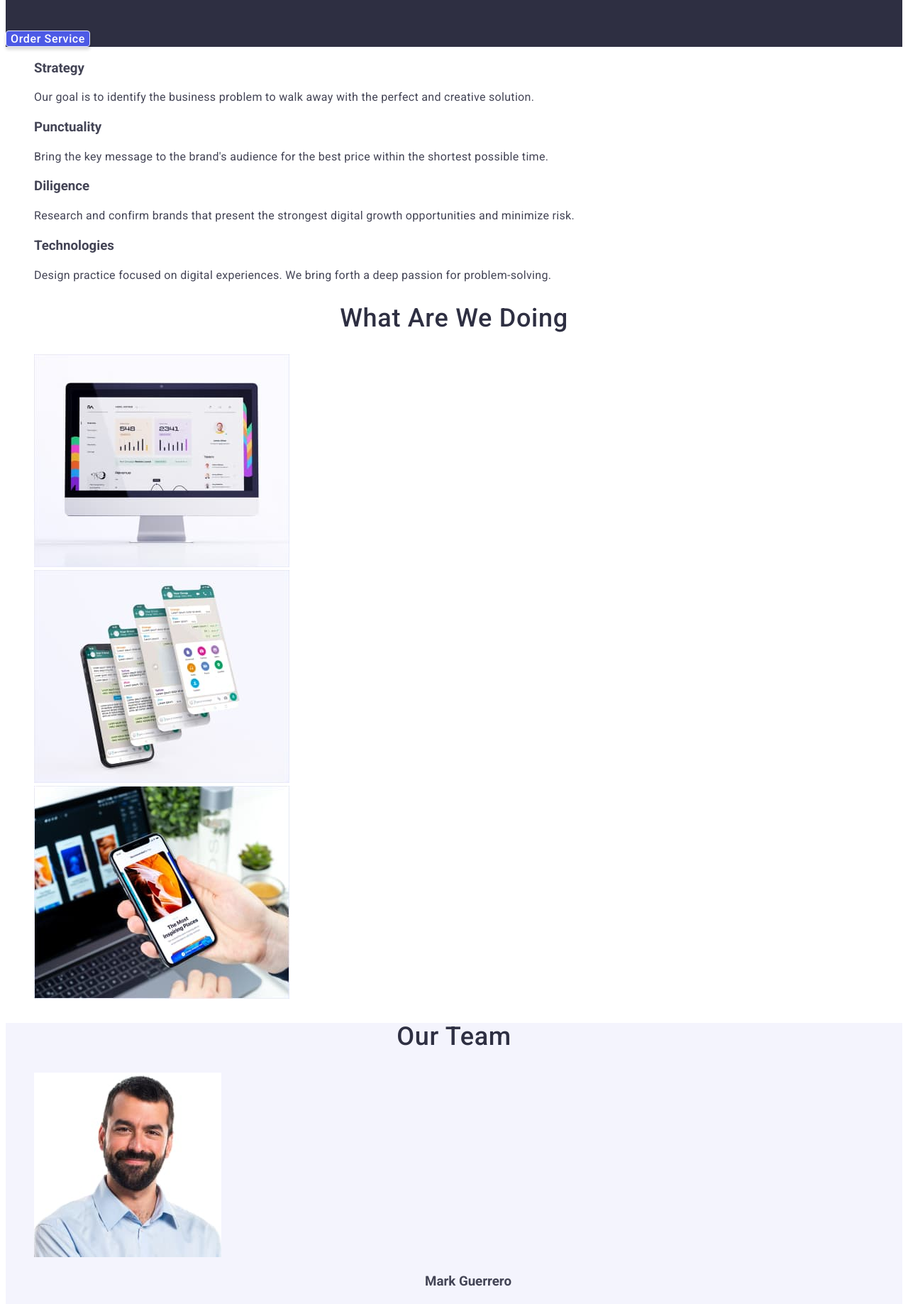
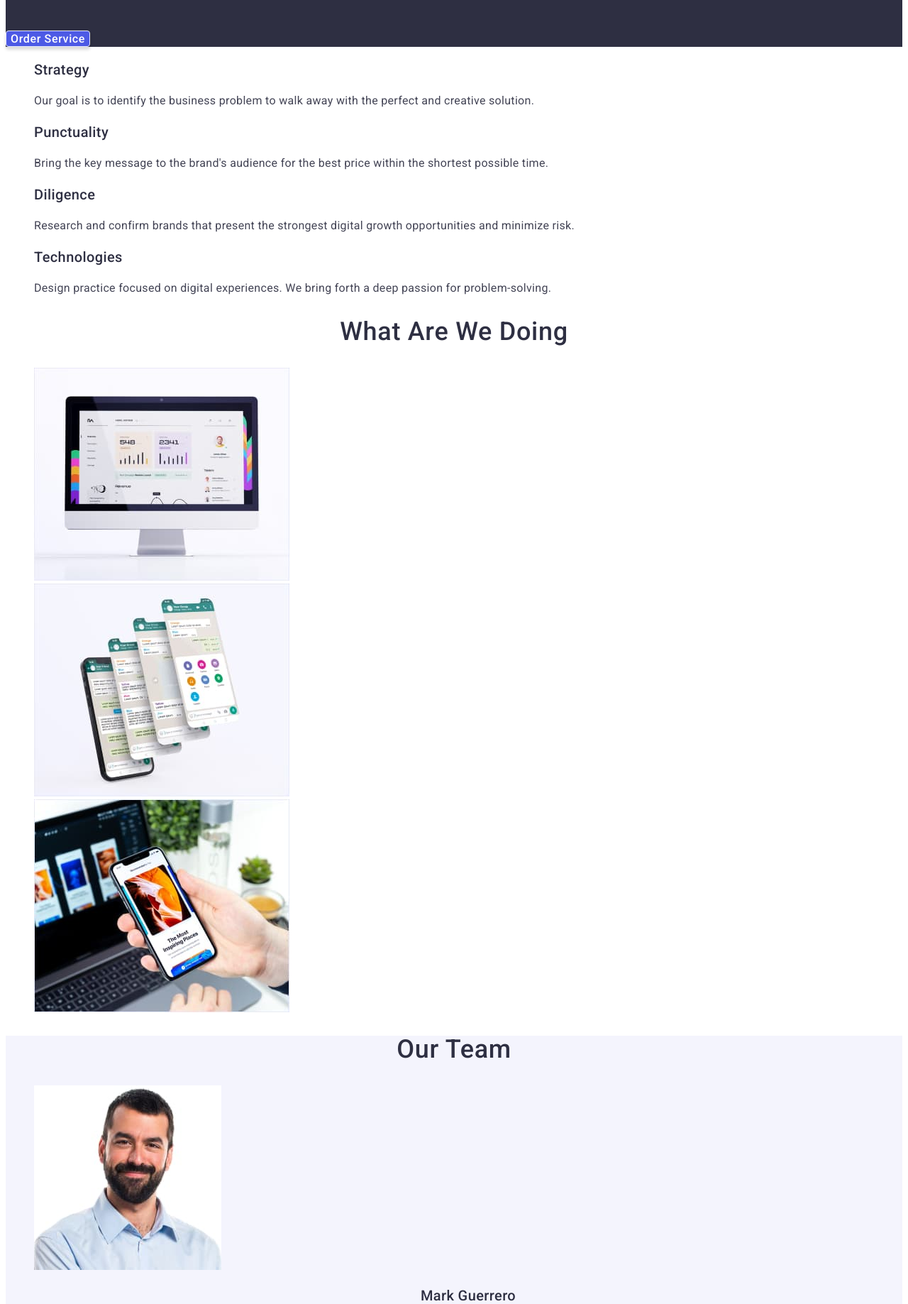
Before and after one commit to TarasMysiura/goit-markup-hw-02, a plain HTML site: page index.html in a window 1280 px wide. Shown: the part 294-2131 px from the top of the page at 71% size. Drawn offline with Linux system fonts and the light colour scheme.

Commit message:
Change 4

```diff
--- a/css/style.css
+++ b/css/style.css
@@ -145,6 +145,7 @@ body {
   line-height: 1.2;
   letter-spacing: 0.02em;
   color: var(--color-title);
+  text-align: left;
 }
 .text {
   font-size: 16px;
@@ -156,8 +157,7 @@ body {
 .team {
   background: var(--color-light);
 }
-
-.team .name {
+.team .title{
   text-align: center;
 }
 
--- a/index.html
+++ b/index.html
@@ -40,25 +40,25 @@
             <h2 class="visually-hidden">Preference</h2>
             <ul class="list">
                 <li class="item link">
-                    <h3 class="title-h3">Strategy</h3>
+                    <h3 class="title">Strategy</h3>
                     <p class="text">Our goal is to identify the business problem to walk away
                         with the perfect and creative solution.
                     </p>
                 </li>
                 <li class="item link">
-                    <h3 class="title-h3">Punctuality</h3>
+                    <h3 class="title">Punctuality</h3>
                     <p class="text">Bring the key message to the brand's audience for the best
                         price within the shortest possible
                         time.</p>
                 </li>
                 <li class="item link">
-                    <h3 class="title-h3">Diligence</h3>
+                    <h3 class="title">Diligence</h3>
                     <p class="text">Research and confirm brands that present the strongest
                         digital growth opportunities and minimize
                         risk.</p>
                 </li>
                 <li class="item link">
-                    <h3 class="title-h3">Technologies</h3>
+                    <h3 class="title">Technologies</h3>
                     <p class="text">Design practice focused on digital experiences. We bring
                         forth a deep passion for
                         problem-solving.</p>
@@ -79,22 +79,22 @@
             <ul class="list">
                 <li class="item link">
                     <img class="photo" src="./images/photo_mark_guerrero.jpg" alt="Photo Mark Guerrero" width="264">
-                    <h3 class="title-h3 name">Mark Guerrero</h3>
+                    <h3 class="title">Mark Guerrero</h3>
                     <p class="text">Product Designer</p>
                 </li>
                 <li class="item link">
                     <img class="photo" src="./images/photo_tom_ford.jpg" alt="Photo Tom Ford" width="264">
-                    <h3 class="title-h3 name">Photo Tom Ford</h3>
+                    <h3 class="title">Photo Tom Ford</h3>
                     <p class="text">Frontend Developer</p>
                 </li>
                 <li class="item link">
                     <img class="photo" src="./images/photo_camila_garcia.jpg" alt="Photo Camila Garcia" width="264">
-                    <h3 class="title-h3 name">Camila Garcia</h3>
+                    <h3 class="title">Camila Garcia</h3>
                     <p class="text">Marketing</p>
                 </li>
                 <li class="item link">
                     <img class="photo" src="./images/photo_daniel_wilson.jpg" alt="Photo Daniel Wilson" width="264">
-                    <h3 class="title-h3 name">Daniel Wilson</h3>
+                    <h3 class="title">Daniel Wilson</h3>
                     <p class="text">UI Designer</p>
                 </li>
             </ul>
```
